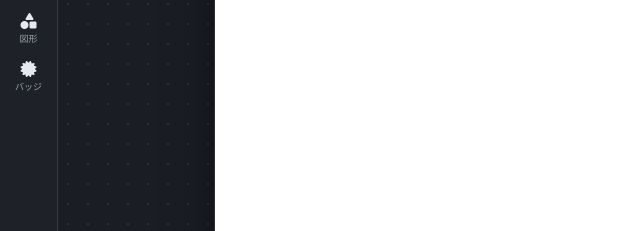
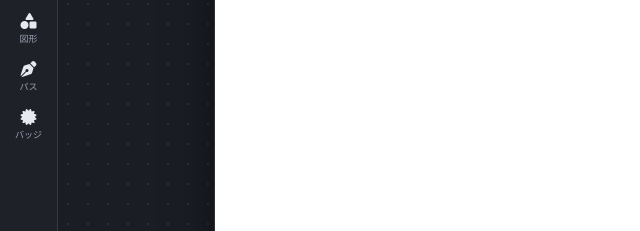
Before and after one commit to chi-papa/PIXELIA, a plain HTML site: page index.html in a window 1280 px wide. Shown: the part 286-517 px from the top of the page, 0-640 px from the left. Drawn offline with Linux system fonts and the light colour scheme; a web font is replaced by a local one.

Commit message:
Add path.js plugin to index.html

```diff
--- a/index.html
+++ b/index.html
@@ -111,7 +111,7 @@
 <script src="js/plugins/image.js"></script>
 <script src="js/plugins/text.js?v=3"></script>
 <script src="js/plugins/shape.js"></script>
-
+<script src="js/plugins/path.js?v=1"></script>
 <script src="js/plugins/badge.js"></script>
 <script src="js/plugins/align.js"></script>
 <script src="js/plugins/canvas.js"></script>
```
